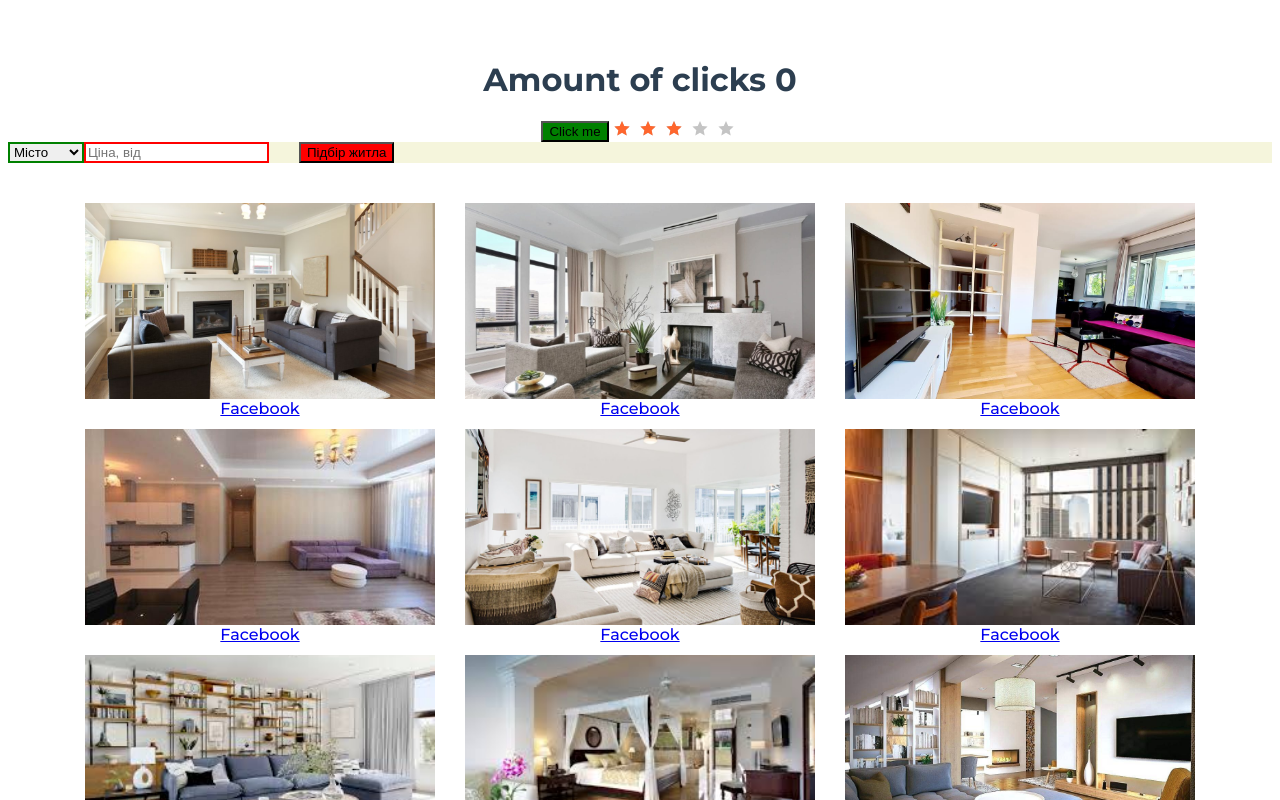
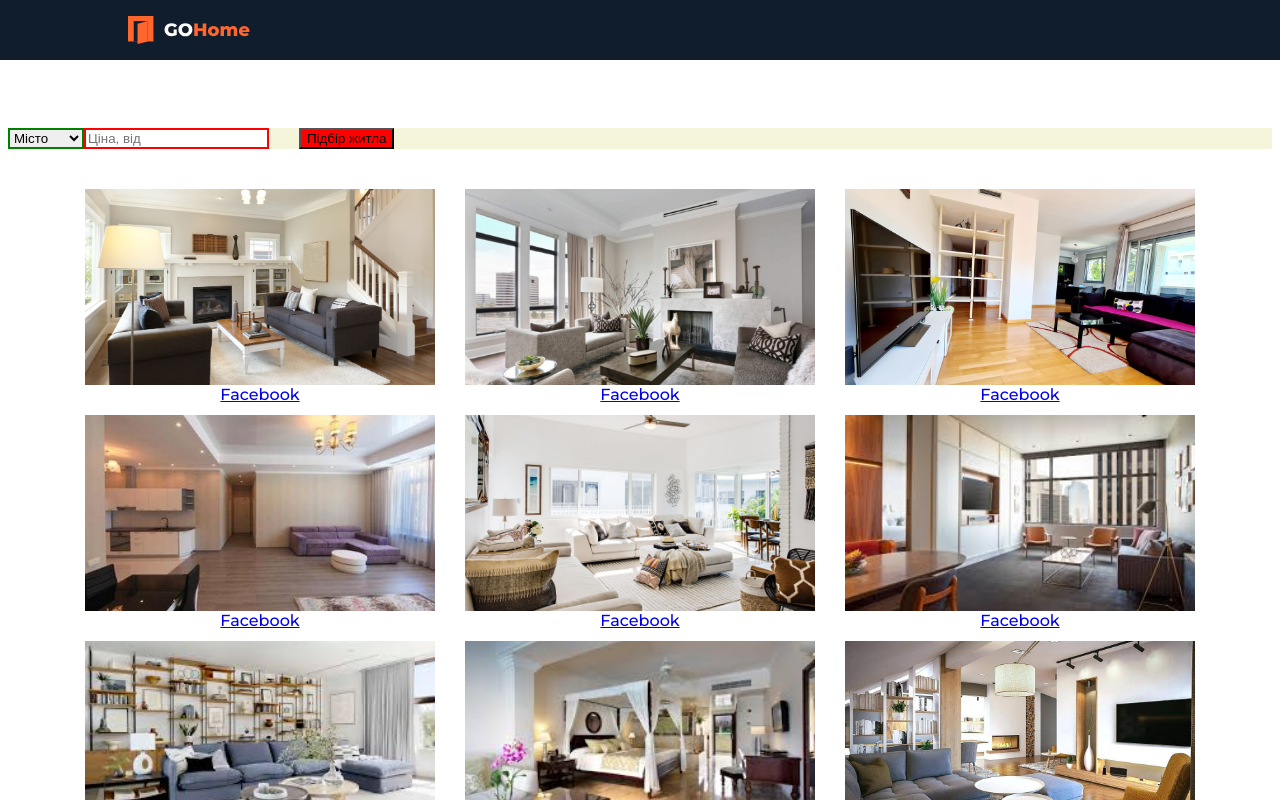
Before and after one commit to Victoria257/vue-app-apartments, a Vue app: page / in a window 1280 px wide. Shown: the top 800 px of the page. Built offline with nearby package versions, Linux system fonts and the light colour scheme.

Commit message:
lesson-17

```diff
--- a/src/App.vue
+++ b/src/App.vue
@@ -1,28 +1,40 @@
 <template>
   <div id="app">
-    <h1>{{ title }}</h1>
-    <MyButton @click="increment" outlined>Click me</MyButton>
-    <StarRating :rating="3"></StarRating>
-    <ApartmentFilterForm @submit="filterApartment" class="apartments-filter" />
-    <p v-if="!filteredApartments.length">Нічого не знайдено</p>
-    <ApartmentsList v-else :items="filteredApartments" />
+    <HeaderMain></HeaderMain>
+    <div class="content">
+      <!-- <MyButton @click="increment" outlined>Click me</MyButton>
+      <StarRating :rating="3"></StarRating> -->
+      <ApartmentFilterForm
+        @submit="filterApartment"
+        class="apartments-filter"
+      />
+      <div class="container">
+        <p v-if="!filteredApartments.length">Нічого не знайдено</p>
+        <ApartmentsList v-else :items="filteredApartments" />
+      </div>
+    </div>
+    <FooterMain />
   </div>
 </template>
 
 <script>
-import MyButton from "./components/MyButton";
-import StarRating from "./components/StarRating";
+// import MyButton from "./components/MyButton";
+// import StarRating from "./components/StarRating";
 import ApartmentsList from "./components/apartment/ApartmentsList.vue";
 import apartments from "./components/apartment/apartments";
 import ApartmentFilterForm from "./components/apartment/ApartmentFilterForm.vue";
+import FooterMain from "./components/Footer.vue";
+import HeaderMain from "./components/Header.vue";
 
 export default {
   name: "App",
   components: {
-    MyButton,
-    StarRating,
+    // MyButton,
+    // StarRating,
     ApartmentsList,
     ApartmentFilterForm,
+    FooterMain,
+    HeaderMain,
   },
   data() {
     return {
@@ -82,14 +94,21 @@ export default {
 
 <style>
 #app {
+  display: flex;
+  flex-direction: column;
+  min-height: 100vh;
   font-family: Montserrat, Helvetica, Arial, sans-serif;
   -webkit-font-smoothing: antialiased;
   -moz-osx-font-smoothing: grayscale;
-  text-align: center;
-  color: #2c3e50;
-  margin-top: 60px;
 }
 
+.content {
+  flex-grow: 1;
+  padding-top: 120px;
+}
+.container {
+  text-align: center;
+}
 .apartments-filter {
   background-color: beige;
 }
--- a/src/assets/scss/variables.scss
+++ b/src/assets/scss/variables.scss
@@ -1 +1,2 @@
 $main-color: red;
+$secondary-color: #0f1d2d;
--- /dev/null
+++ b/src/components/Footer.vue
@@ -0,0 +1,17 @@
+<template>
+  <footer class="footer"></footer>
+</template>
+
+<script>
+export default {
+  name: "FooterMain",
+};
+</script>
+
+<style lang="scss" scoped>
+@import "../assets/scss/variables.scss";
+.footer {
+  height: 30px;
+  background-color: $secondary-color;
+}
+</style>
--- /dev/null
+++ b/src/components/Header.vue
@@ -0,0 +1,28 @@
+<template>
+  <header class="header">
+    <LogoMain />
+  </header>
+</template>
+
+<script>
+import LogoMain from "./Logo.vue";
+export default {
+  name: "HeaderMain",
+  components: {
+    LogoMain,
+  },
+};
+</script>
+
+<style lang="scss" scoped>
+@import "../assets/scss/variables.scss";
+.header {
+  position: absolute;
+  top: 0;
+  left: 0;
+  width: 100%;
+  padding: 16px 128px;
+  height: 60px;
+  background-color: $secondary-color;
+}
+</style>
--- /dev/null
+++ b/src/components/Logo.vue
@@ -0,0 +1,11 @@
+<template>
+  <img src="../assets/svg/logo.svg" alt="" />
+</template>
+
+<script>
+export default {
+  name: "LogoMain",
+};
+</script>
+
+<style lang="scss" scoped></style>
--- a/src/components/apartment/ApartmentFilterForm.vue
+++ b/src/components/apartment/ApartmentFilterForm.vue
@@ -57,6 +57,7 @@ export default {
 .form {
   display: flex;
   margin-bottom: 40px;
+
   &__select {
     margin-right: 10px;
   }
```
Also changed, not shown: src/assets/svg/logo.svg (added), src/assets/svg/user 1.svg (added).
